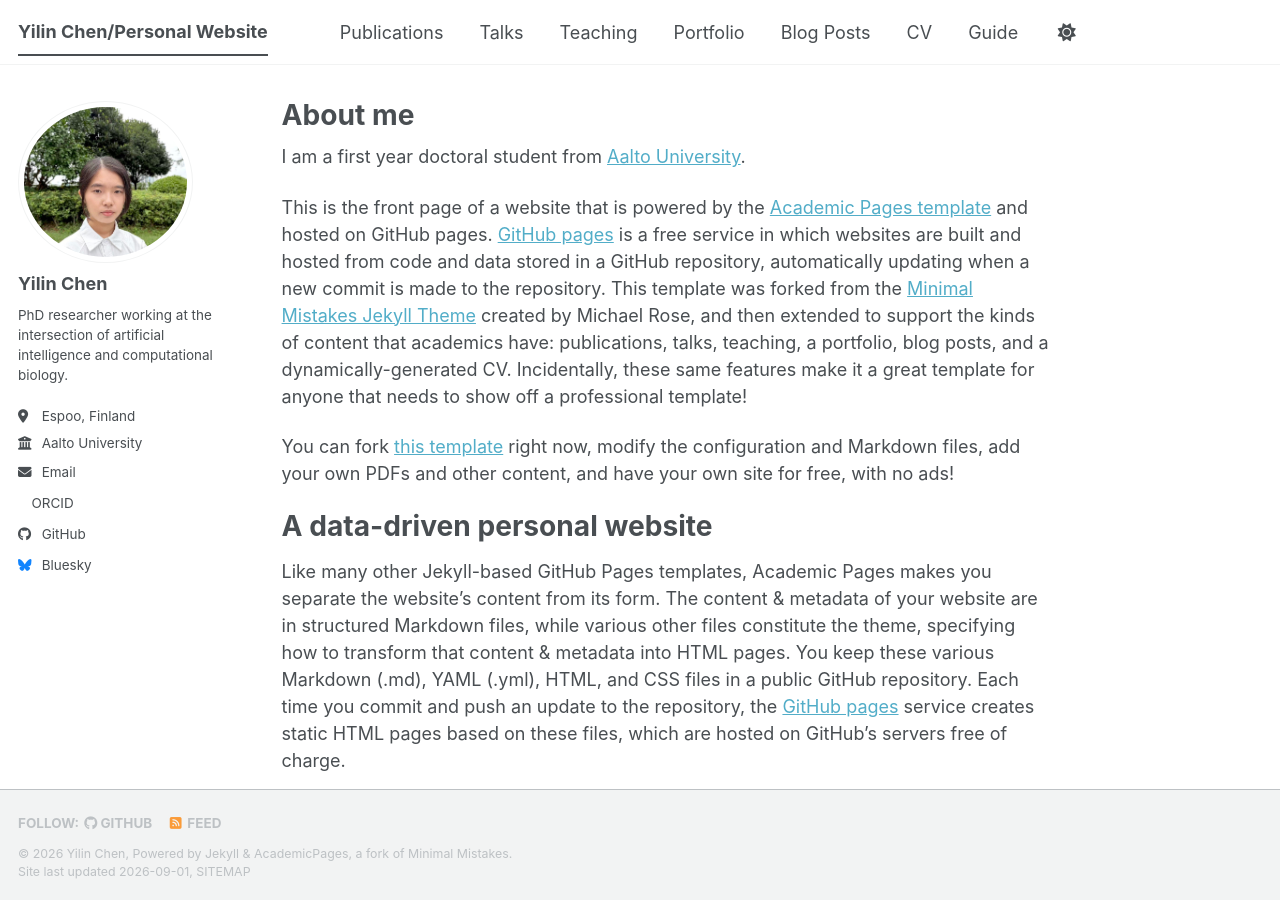
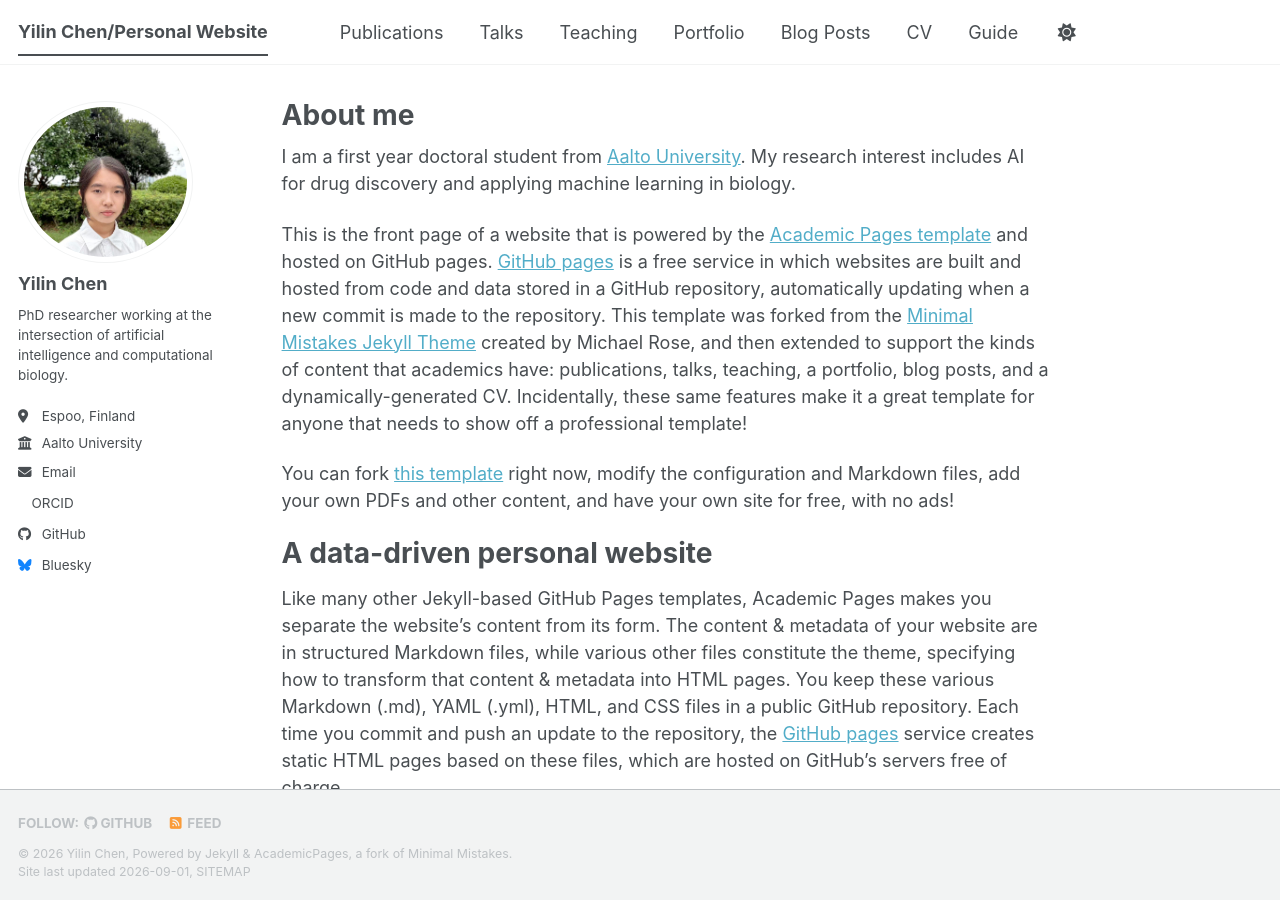
Before and after one commit to yilinchen1205/yilinchen.github.io, a Jekyll site: the page built from _pages/about.md, in a window 1280 px wide and 900 px high. Built offline with Jekyll 4.4.1, drawn with Linux system fonts in a browser that asks for light colours; a style sheet for code colours, icons or effects is not loaded.

Commit message:
Update about.md

```diff
--- a/_pages/about.md
+++ b/_pages/about.md
@@ -7,7 +7,7 @@ redirect_from:
   - /about.html
 ---
 
-I am a first year doctoral student from [Aalto University](https://www.aalto.fi/en).
+I am a first year doctoral student from [Aalto University](https://www.aalto.fi/en). My research interest includes AI for drug discovery and applying machine learning in biology.
 
 This is the front page of a website that is powered by the [Academic Pages template](https://github.com/academicpages/academicpages.github.io) and hosted on GitHub pages. [GitHub pages](https://pages.github.com) is a free service in which websites are built and hosted from code and data stored in a GitHub repository, automatically updating when a new commit is made to the repository. This template was forked from the [Minimal Mistakes Jekyll Theme](https://mmistakes.github.io/minimal-mistakes/) created by Michael Rose, and then extended to support the kinds of content that academics have: publications, talks, teaching, a portfolio, blog posts, and a dynamically-generated CV. Incidentally, these same features make it a great template for anyone that needs to show off a professional template!
 
```
